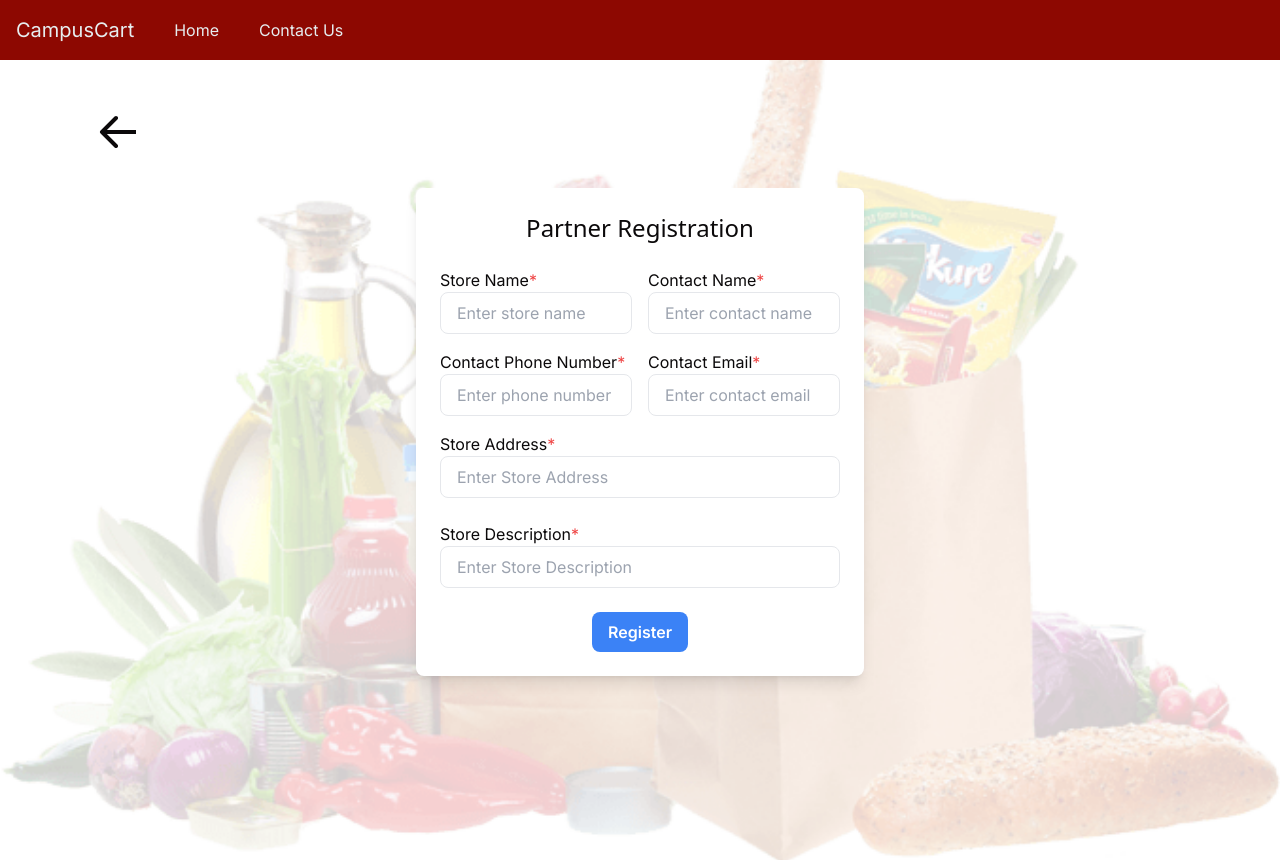
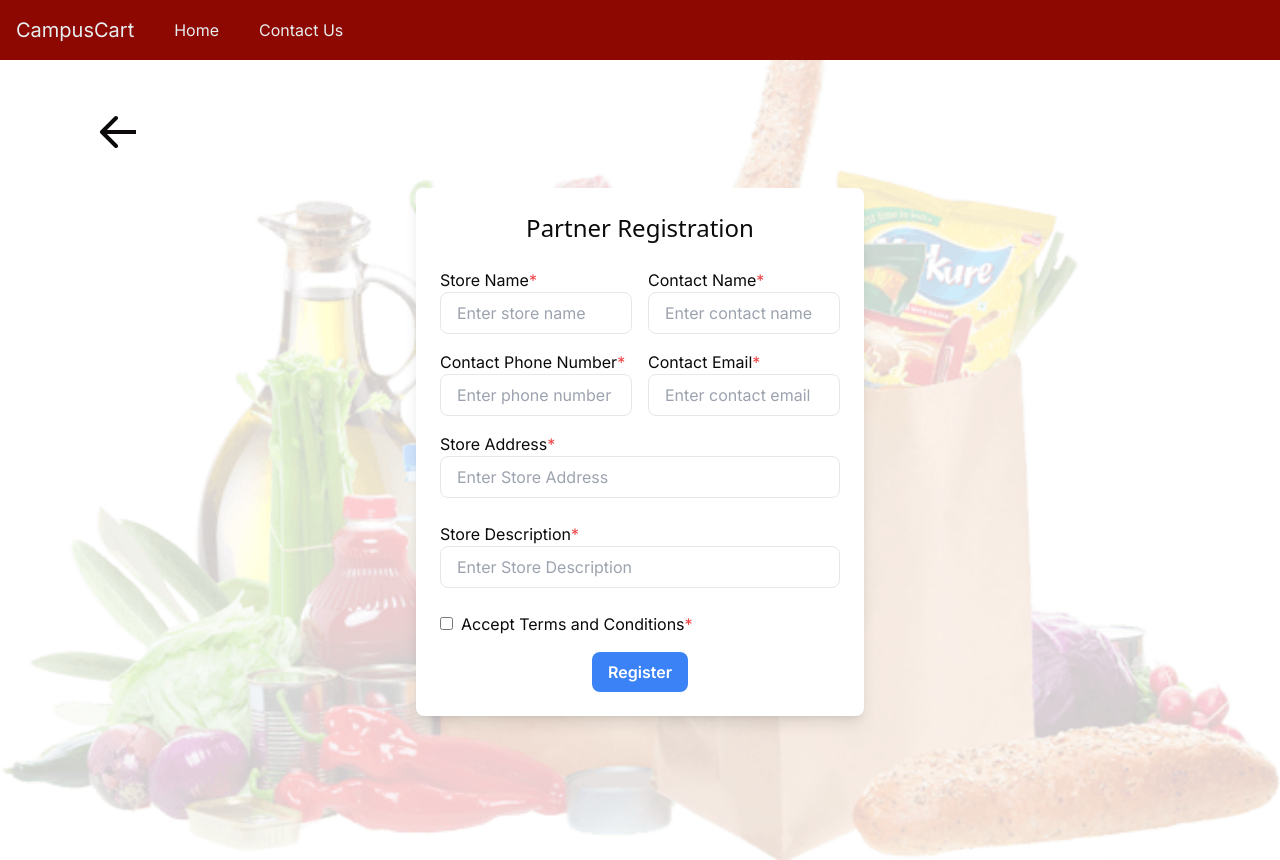
Before and after one commit to hamitsehjal/CampusCart-FRONTEND, a Next.js app: page /PartnerRegistration in a window 1280 px wide. Built offline with nearby package versions, Linux system fonts and the light colour scheme.

Commit message:
Partner Registration Form (includes terms and conditions checkbox) v2.0

```diff
--- a/src/app/PartnerRegistration/page.js
+++ b/src/app/PartnerRegistration/page.js
@@ -126,7 +126,19 @@ const PartnerRegistration = () => {
                 required
               />
             </div>
-
+            {/* Checkbox */}
+            <div className="mb-4">
+              <label className="">
+                <input
+                  type="checkbox"
+                  id="acceptTerms"
+                  name="acceptTerms"
+                  className="mr-2 leading-tight"
+                  required
+                />
+                Accept Terms and Conditions<span className="text-red-500">*</span>
+              </label>
+            </div>
             {/* Submit Button */}
             <div className="text-center">
               <button
```
